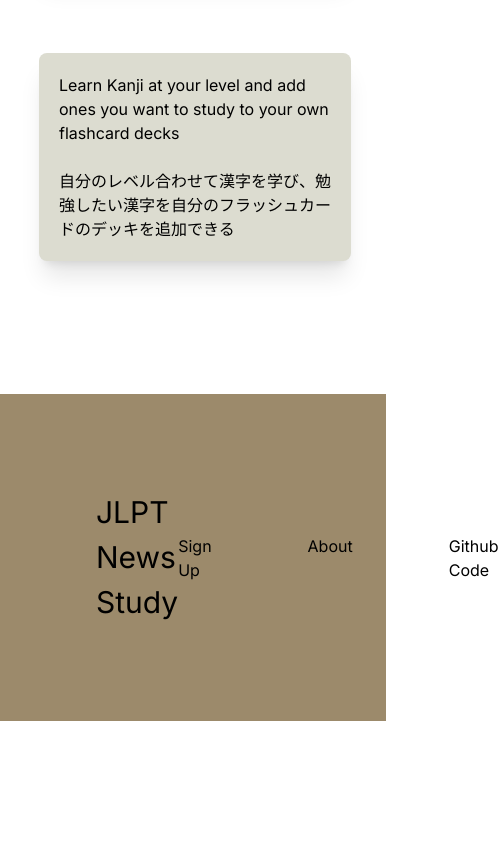
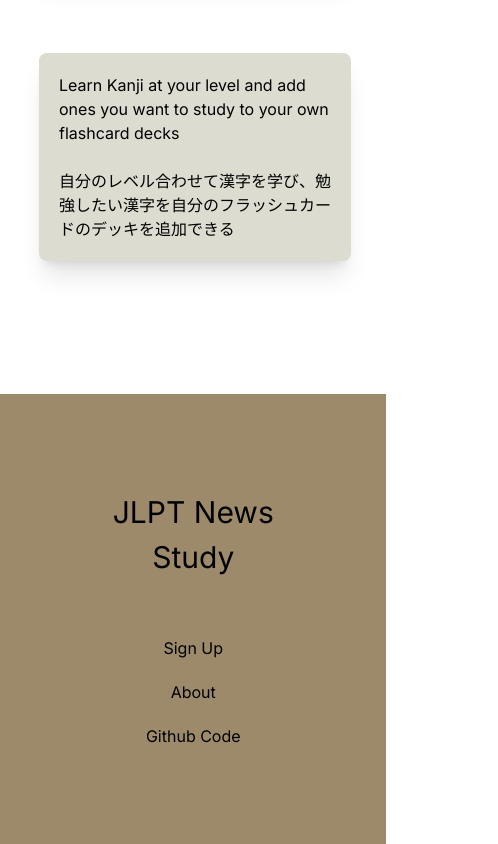
Before and after one commit to agrimes23/JLPTNewsStudy, a Next.js app: page / in a window 390 px wide. Shown: the part 2138-2982 px from the top of the page, 498 px wide, since content can reach past the window. Before the commit the page ends 2859 px from the top, so only its background shows below. Built offline with nearby package versions, Linux system fonts and the light colour scheme; no server answers.

Commit message:
added responsive styling for footer

```diff
--- a/src/components/Footer.tsx
+++ b/src/components/Footer.tsx
@@ -2,12 +2,12 @@ import React from 'react'
 
 const Footer = () => {
   return (
-    <div className="flex flex-row bg-[#9C8A6B] w-[99.1vw] p-24 justify-around items-center">
+    <div className="flex flex-col lg:flex-row bg-[#9C8A6B] w-[99.1vw] p-24 justify-around items-center">
         {/* Logo */}
-        <div className="text-[30px]">
+        <div className="flex text-[30px] h-full text-center items-center lg:text-start ">
             <h5>JLPT News Study</h5>
         </div>
-        <div className="flex gap-24">
+        <div className="flex flex-col text-center lg:text-start mt-14 lg:mt-0 gap-5 lg:flex-row lg:gap-24">
             {/* Sign up */}
             <div className="">
                 <h5><a href="#">Sign Up</a></h5>
```
